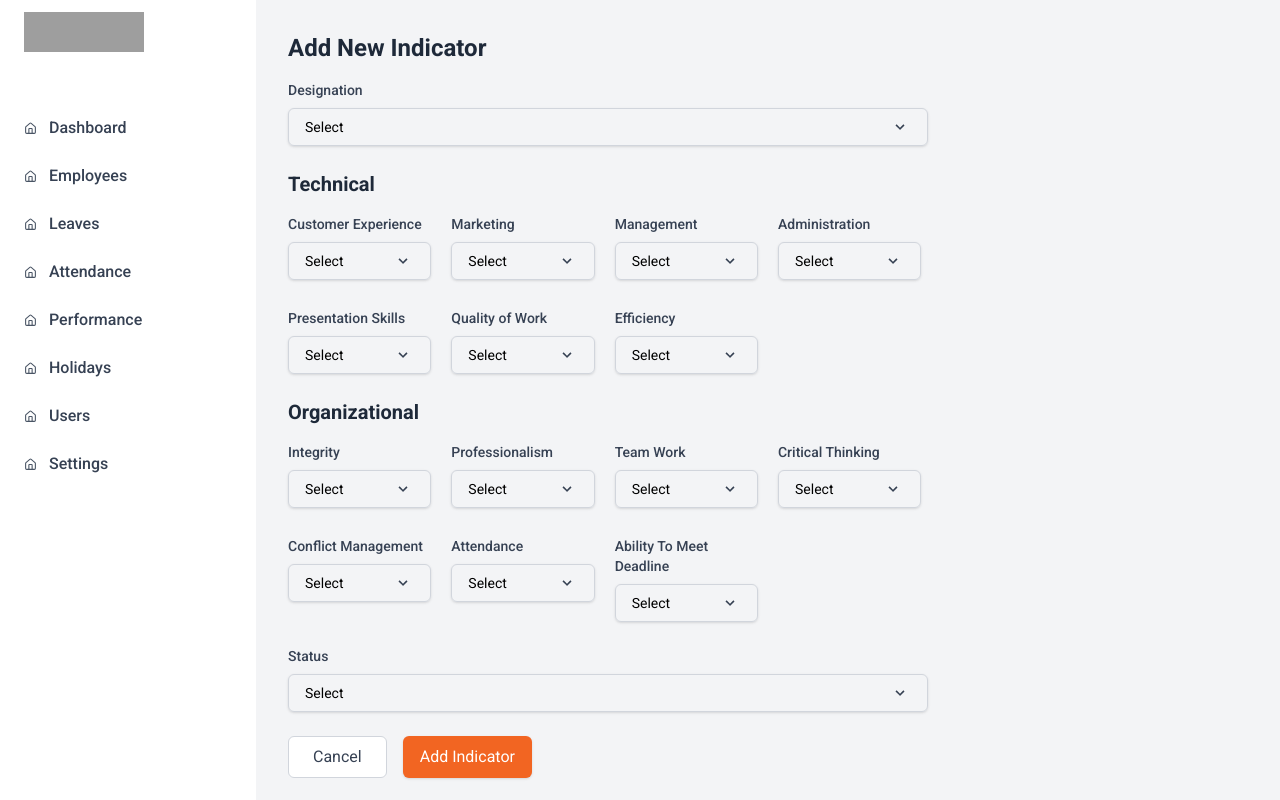
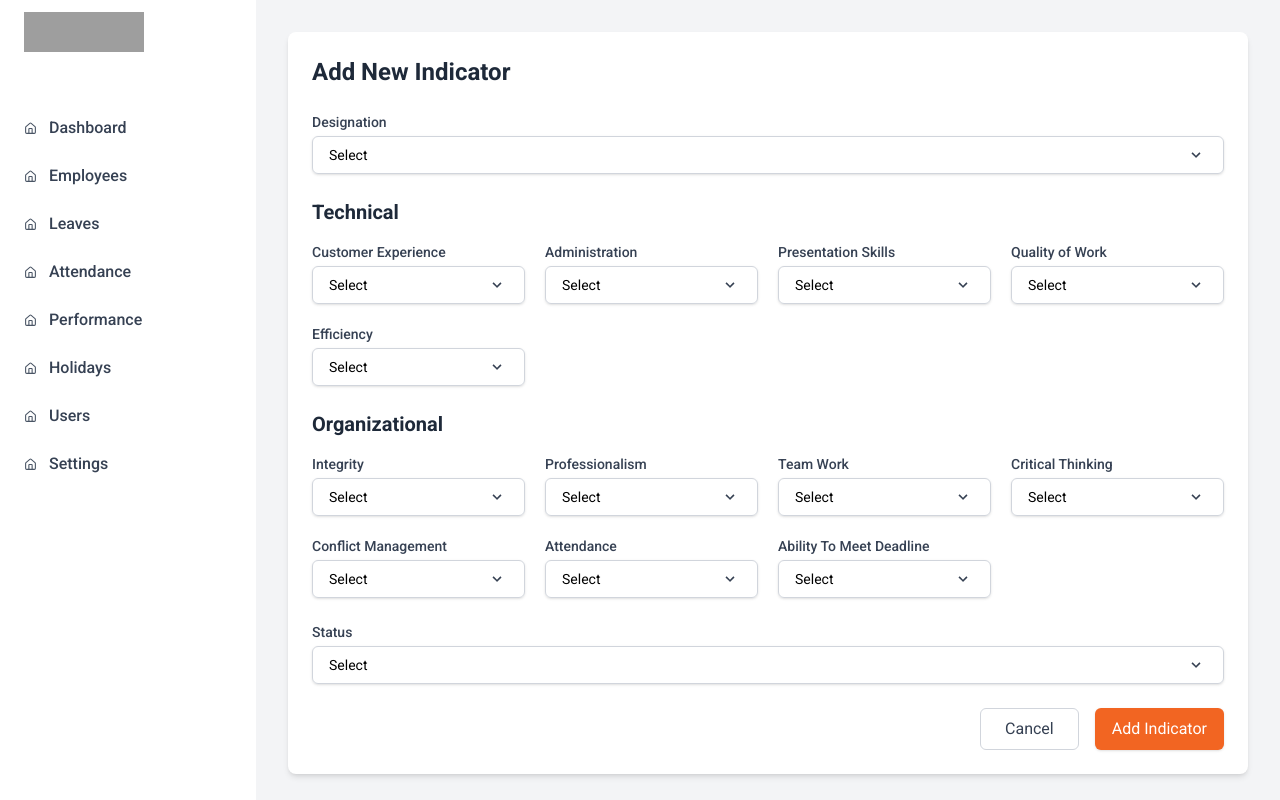
Before and after one commit to Blue-Health-Here/frontend.hr-management-system, a Next.js app: page /performance-indicator/add in a window 1280 px wide. Built offline with nearby package versions, Linux system fonts and the light colour scheme; grey boxes are pictures that could not be loaded.

Commit message:
fixed dropdown, inputfield and textarea label
holidays: improve form style in add holiday page

performance-indicator: improve form style in add performace indicator page

```diff
--- a/components/common/form/DropDown.tsx
+++ b/components/common/form/DropDown.tsx
@@ -14,7 +14,7 @@ const Dropdown: React.FC<DropdownProps> = ({
   return (
     <div className={className}>
       {label && (
-        <label htmlFor={id} className="block text-sm font-medium text-gray-700 mb-2">
+        <label htmlFor={id} className="block text-sm font-medium text-gray-700">
           {label}
         </label>
       )}
@@ -22,7 +22,7 @@ const Dropdown: React.FC<DropdownProps> = ({
         <select
           id={id}
           name={name}
-          className="block appearance-none w-full px-4 py-2 pr-8 border border-gray-300 rounded-md shadow-sm focus:outline-none focus:ring-[#f26522] focus:border-[#f26522] focus:ring-2 text-sm"
+          className="block appearance-none w-full mt-1 px-4 py-2 pr-8 border border-gray-300 rounded-md shadow-sm focus:outline-none focus:ring-[#f26522] focus:border-[#f26522] focus:ring-2 text-sm"
           value={value}
           onChange={onChange}
         >
--- a/components/common/form/InputField.tsx
+++ b/components/common/form/InputField.tsx
@@ -18,7 +18,7 @@ const InputField: React.FC<InputFieldProps> = ({
     <div className={className}>
       <label
         htmlFor={name}
-        className="block font-medium text-gray-500 mt-4 text-[14px] text-base"
+        className="block font-medium text-gray-500 text-sm"
         style={{ color: 'rgb(32, 44, 75)' }}
       >
         {label}
--- a/components/common/form/TextArea.tsx
+++ b/components/common/form/TextArea.tsx
@@ -23,7 +23,7 @@ const TextAreaField: React.FC<TextAreaFieldProps> = ({
     <div className={`${className}`}>
       <label
         htmlFor={name}
-        className="block text-sm font-medium text-gray-700 mb-1"
+        className="block text-sm font-medium text-gray-700"
       >
         {label}
       </label>
@@ -32,7 +32,7 @@ const TextAreaField: React.FC<TextAreaFieldProps> = ({
         {...field}
         rows={rows}
         placeholder={placeholder}
-        className={`block w-full px-4 py-2 border ${
+        className={`block w-full px-4 py-2 border mt-1 ${
           meta.touched && meta.error ? "border-red-500" : "border-gray-300"
         } rounded-sm focus:ring focus:ring-blue-200 focus:outline-none`}
       />
--- a/components/holidays/add/index.tsx
+++ b/components/holidays/add/index.tsx
@@ -8,8 +8,8 @@ import Dropdown from "@/components/common/form/DropDown";
 
 const AddHoliday: React.FC = () => {
   return (
-    <div className="">
-      <h1 className="text-2xl font-bold text-gray-800 mb-4">Add Holiday</h1>
+    <div className="rounded-lg p-6 bg-white shadow-md space-y-6">
+      <h1 className="text-2xl font-bold text-gray-800">Add Holiday</h1>
 
       <Formik
         initialValues={{
@@ -23,26 +23,23 @@ const AddHoliday: React.FC = () => {
         }}
       >
         {() => (
-          <Form>
+          <Form className="space-y-4">
             <InputField
               name="title"
               label="Title"
               type="text"
-              className="mb-6 w-full md:w-1/2 lg:w-2/3"
             />
 
             <InputField
               name="date"
               label="Date"
               type="date"
-              className="mb-6 w-full md:w-1/2 lg:w-2/3"
             />
 
             <TextAreaField
               name="description"
               label="Description"
               rows={3}
-              className="mb-6 w-full md:w-1/2 lg:w-2/3"
             />
 
             <Dropdown
@@ -50,13 +47,12 @@ const AddHoliday: React.FC = () => {
               id="status"
               label="Status"
               options={holidayStatusOptions}
-              className="mb-6 w-full md:w-1/2 lg:w-2/3"
             />
 
-            <div className="flex gap-4 items-center justify-end w-full md:w-1/2 lg:w-2/3 mt-6">
+            <div className="flex flex-col gap-4 justify-center md:flex-row md:justify-end">
               <button
                 type="button"
-                className="px-6 py-2 rounded-md text-gray-700 bg-white hover:bg-gray-50 focus:outline-none focus:ring-2 focus:ring-offset-2 focus:ring-[#f26522] transition-colors"
+                className="cursor-pointer px-6 py-2 border border-gray-300 rounded-md text-gray-700 bg-white hover:bg-gray-50 focus:outline-none focus:ring-2 focus:ring-offset-2 focus:ring-[#f26522] transition-colors"
               >
                 Cancel
               </button>
--- a/components/performance-indicator/add/index.tsx
+++ b/components/performance-indicator/add/index.tsx
@@ -4,8 +4,8 @@ import Dropdown from "@/components/common/form/DropDown";
 
 const AddPerformanceIndicator: React.FC = () => {
   return (
-    <div className="">
-      <h1 className="text-2xl font-bold text-gray-800 mb-4">
+    <div className="rounded-lg p-6 bg-white shadow-md space-y-6">
+      <h1 className="text-2xl font-bold text-gray-800">
         Add New Indicator
       </h1>
 
@@ -14,31 +14,15 @@ const AddPerformanceIndicator: React.FC = () => {
         id="designation"
         label="Designation"
         options={designations.map((d) => ({ value: d.id, label: d.name }))}
-        className="mb-6 w-full md:w-1/2 lg:w-2/3"
       />
 
-      <div className="mb-6">
+      <div>
         <h2 className="text-xl font-semibold text-gray-800 mb-4">Technical</h2>
-
-        <div className="grid grid-cols-1 md:grid-cols-2 lg:grid-cols-6 gap-5 ">
+        <div className="grid grid-cols-1 md:grid-cols-2 lg:grid-cols-3 xl:grid-cols-4 gap-5">
           <Dropdown
             name="customerExperience"
             id="customer-experience"
             label="Customer Experience"
-            options={technicalOptions}
-          />
-
-          <Dropdown
-            name="marketing"
-            id="marketing"
-            label="Marketing"
-            options={technicalOptions}
-          />
-
-          <Dropdown
-            name="management"
-            id="management"
-            label="Management"
             options={technicalOptions}
           />
 
@@ -48,8 +32,6 @@ const AddPerformanceIndicator: React.FC = () => {
             label="Administration"
             options={technicalOptions}
           />
-        </div>
-        <div className="grid grid-cols-1 md:grid-cols-2 lg:grid-cols-6 gap-5 pt-7 ">
           <Dropdown
             name="presentationSkills"
             id="presentation-skills"
@@ -73,12 +55,12 @@ const AddPerformanceIndicator: React.FC = () => {
         </div>
       </div>
 
-      <div className="mb-6">
+      <div>
         <h2 className="text-xl font-semibold text-gray-800 mb-4">
           Organizational
         </h2>
 
-        <div className="grid grid-cols-1 md:grid-cols-2 lg:grid-cols-6 gap-5 ">
+        <div className="grid grid-cols-1 md:grid-cols-2 lg:grid-cols-3 xl:grid-cols-4 gap-5">
           <Dropdown
             name="integrity"
             id="integrity"
@@ -106,8 +88,6 @@ const AddPerformanceIndicator: React.FC = () => {
             label="Critical Thinking"
             options={technicalOptions}
           />
-        </div>
-        <div className="grid grid-cols-1 md:grid-cols-2 lg:grid-cols-6 gap-5 pt-7 ">
           <Dropdown
             name="conflictManagement"
             id="conflict-management"
@@ -136,18 +116,17 @@ const AddPerformanceIndicator: React.FC = () => {
         id="status"
         label="Status"
         options={status.map((d) => ({ value: d.id, label: d.name }))}
-        className="mb-6 w-full md:w-1/2 lg:w-2/3"
       />
-      <div className="flex gap-4 items-center justify-center w-max">
+      <div className="flex flex-col justify-center md:flex-row md:justify-end gap-4">
         <button
           type="button"
-          className="w-full px-6 py-2 border border-gray-300 rounded-md text-gray-700 bg-white hover:bg-gray-50 focus:outline-none focus:ring-2 focus:ring-offset-2 focus:ring-[#f26522] transition-colors"
+          className="cursor-pointer px-6 py-2 border border-gray-300 rounded-md text-gray-700 bg-white hover:bg-gray-50 focus:outline-none focus:ring-2 focus:ring-offset-2 focus:ring-[#f26522] transition-colors"
         >
           Cancel
         </button>
         <button
           type="submit"
-          className="w-max min-w-max px-4 py-2 border border-transparent rounded-md shadow-sm text-white bg-[#f26522] hover:bg-[#e05b1e] focus:outline-none focus:ring-2 focus:ring-offset-2 focus:ring-[#f26522] transition-colors"
+          className="cursor-pointer px-4 py-2 border border-transparent rounded-md shadow-sm text-white bg-[#f26522] hover:bg-[#e05b1e] focus:outline-none focus:ring-2 focus:ring-offset-2 focus:ring-[#f26522] transition-colors"
         >
           Add Indicator
         </button>
```
